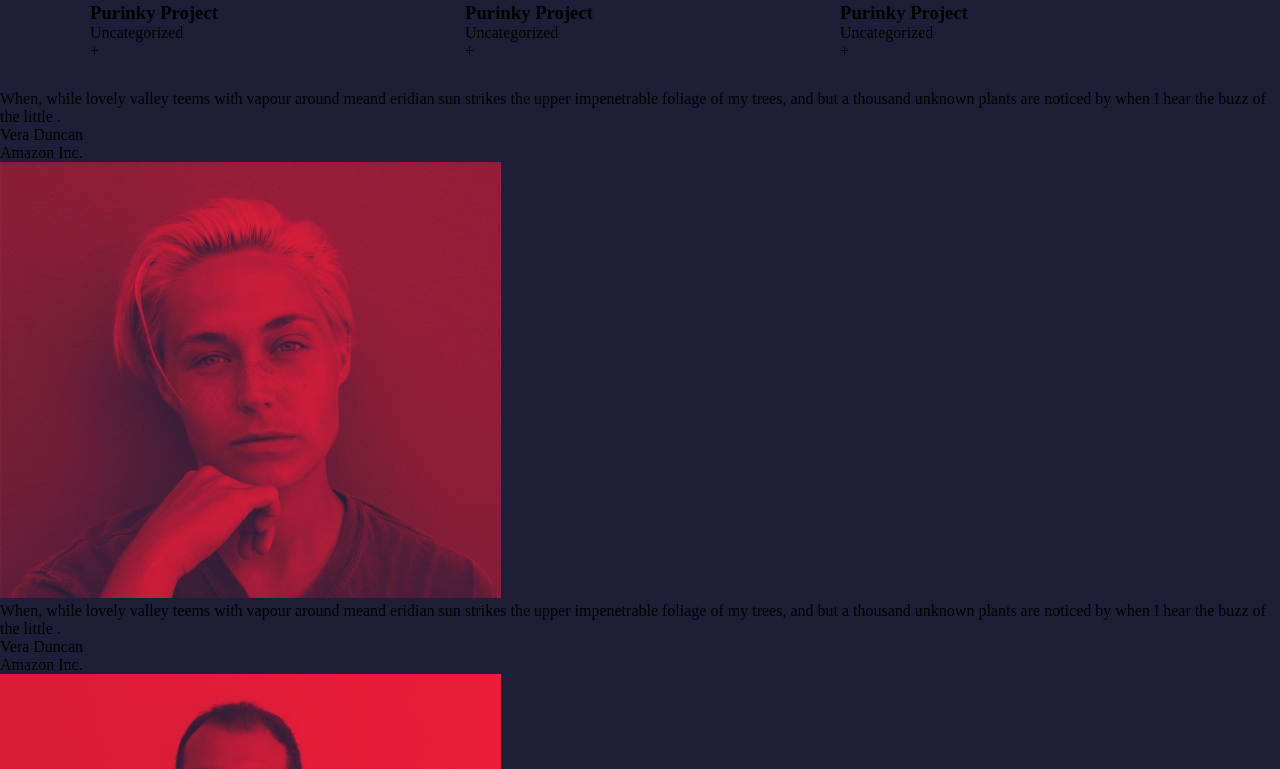
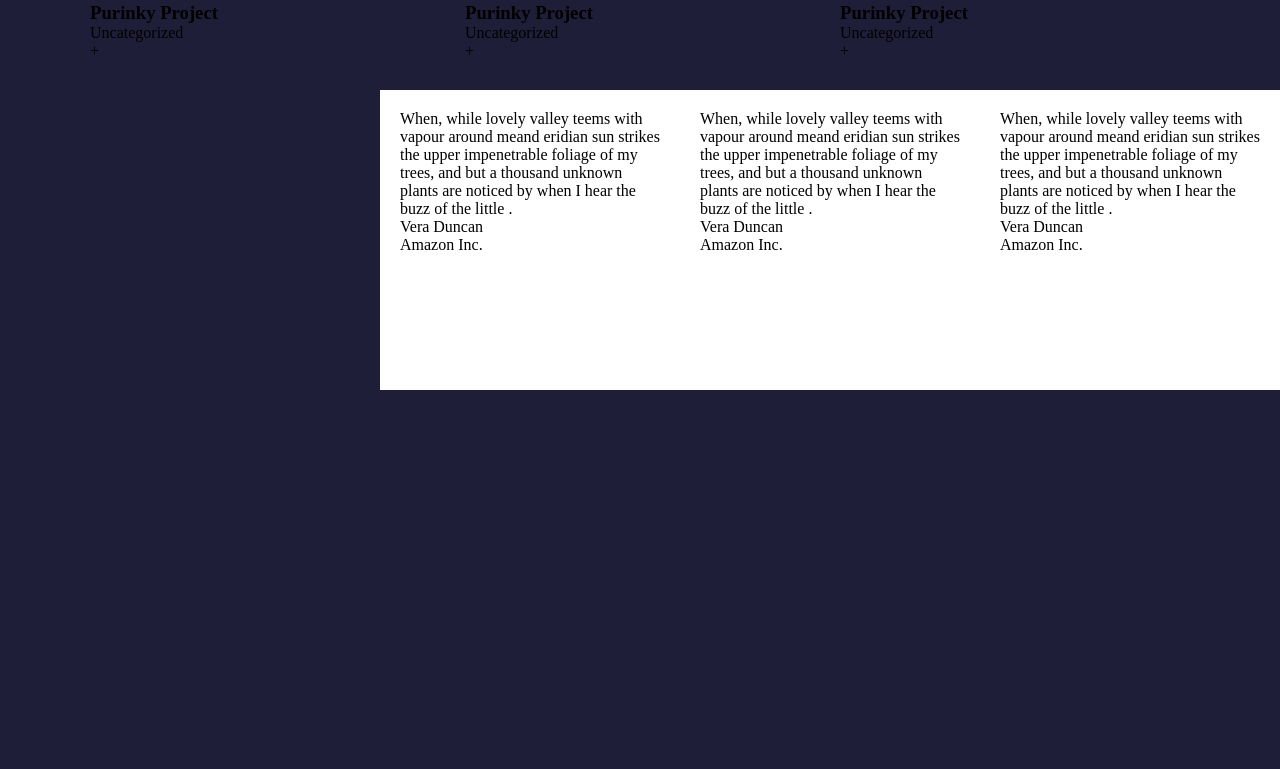
Before and after one commit to guglielmopiasenti/proj-html-vuejs, a Vue app: page / in a window 1280 px wide. Shown: the part 3291-4060 px from the top of the page. After the commit the page ends 3681 px from the top, so only its background shows below. Built offline with nearby package versions, Linux system fonts and the light colour scheme.

Commit message:
testimonial card first draft

```diff
--- a/src/components/TestimonialCard.vue
+++ b/src/components/TestimonialCard.vue
@@ -10,12 +10,56 @@ export default {
 };
 </script>
 <template>
-    <div>
+    <div class="card-container">
         <div v-for="(card, index) in testimonialCard" :key="index" class="testimonial-card">
-            <p>{{ card.text }}</p>
-            <p>{{ card.author }}</p>
-            <p>{{ card.company }}</p>
-            <img :src="card.img" alt="Testimonial Image" />
+            <div class="testimonial-content">
+                <p>{{ card.text }}</p>
+                <p>{{ card.author }}</p>
+                <p>{{ card.company }}</p>
+            </div>
+            <div class="testimonial-img" :style="{ backgroundImage: `url(${card.img})` }"></div>
         </div>
     </div>
 </template>
+
+<style scoped lang="scss">
+@use '../assets/scss/var' as *;
+
+.card-container {
+    display: flex;
+    flex-wrap: wrap;
+    justify-content: flex-end;
+
+    .testimonial-card {
+        position: relative;
+        width: 300px;
+        height: 300px;
+        background-color: white;
+        overflow: hidden;
+
+        .testimonial-img {
+            position: absolute;
+            top: 0;
+            left: 0;
+            width: 100%;
+            height: 100%;
+            background-size: cover;
+            background-position: center;
+            opacity: 0;
+            transition: opacity 0.5s ease;
+        }
+
+        &:hover {
+            .testimonial-img {
+                opacity: 1;
+            }
+        }
+
+        .testimonial-content {
+            position: relative;
+            z-index: 2;
+            padding: 20px;
+        }
+    }
+}
+</style>
```
